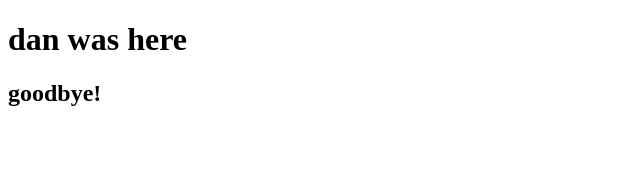
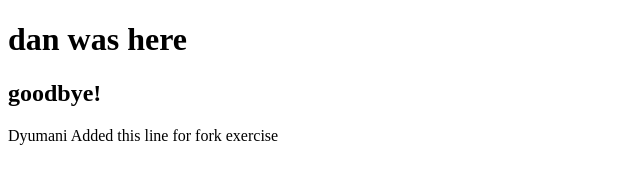
Before and after one commit to techlozenge/gfc_exercise, a plain HTML site: page index.html in a window 1280 px wide. Shown: the whole page, without its empty margins (0-640 px from the left). Drawn offline with Linux system fonts and the light colour scheme.

Commit message:
Dyumani comments

```diff
--- a/index.html
+++ b/index.html
@@ -6,5 +6,6 @@
 <body>
 <h1>dan was here</h1>
 <h2>goodbye!</h2>
+<p> Dyumani Added this line for fork exercise </p>
 </body>
 </html>
```
